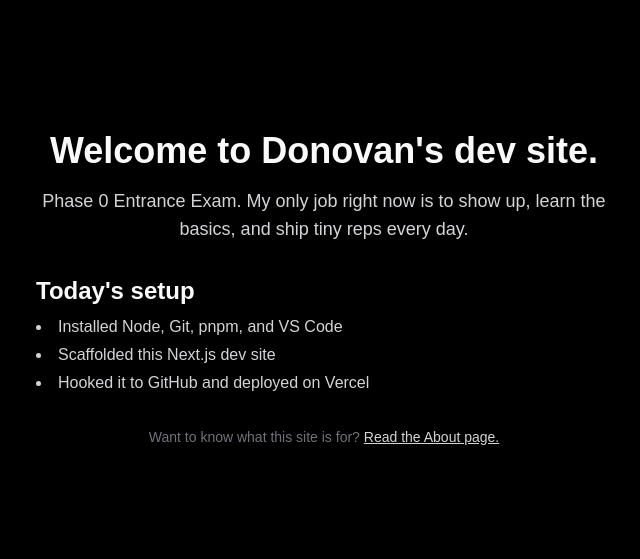
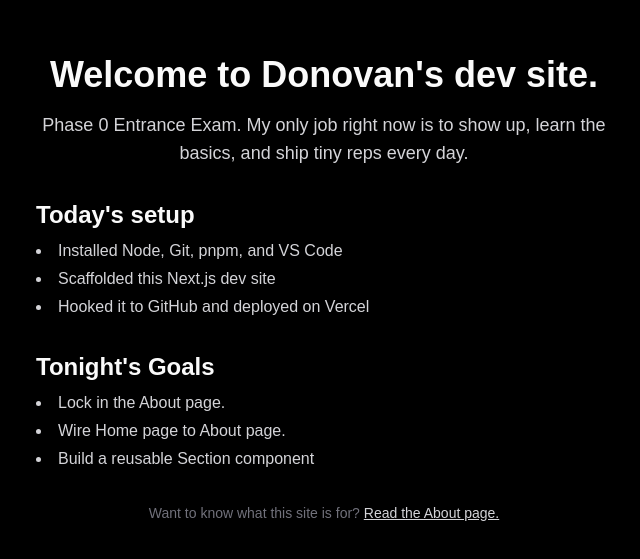
Before and after one commit to Donovxn/personal-dev-site, a Next.js app: page / in a window 1280 px wide. Shown: the part 111-670 px from the top of the page, without its empty margins (316-956 px from the left). Built offline with nearby package versions, Linux system fonts and the light colour scheme.

Commit message:
Added Goals section to Home

```diff
--- a/app/page.tsx
+++ b/app/page.tsx
@@ -12,11 +12,19 @@ export default function Home() {
         </p>
       </section>
 
-      <Section title="Today's setup">
+      <Section title="Today&apos;s setup">
         <ul className="list-disc list-inside space-y-1">
           <li>Installed Node, Git, pnpm, and VS Code</li>
           <li>Scaffolded this Next.js dev site</li>
           <li>Hooked it to GitHub and deployed on Vercel</li>
+        </ul>
+      </Section>
+
+      <Section title="Tonight&apos;s Goals">
+        <ul className="list-disc list-inside space-y-1">
+          <li>Lock in the About page.</li>
+          <li>Wire Home page to About page.</li>
+          <li>Build a reusable Section component</li>
         </ul>
       </Section>
 
```
